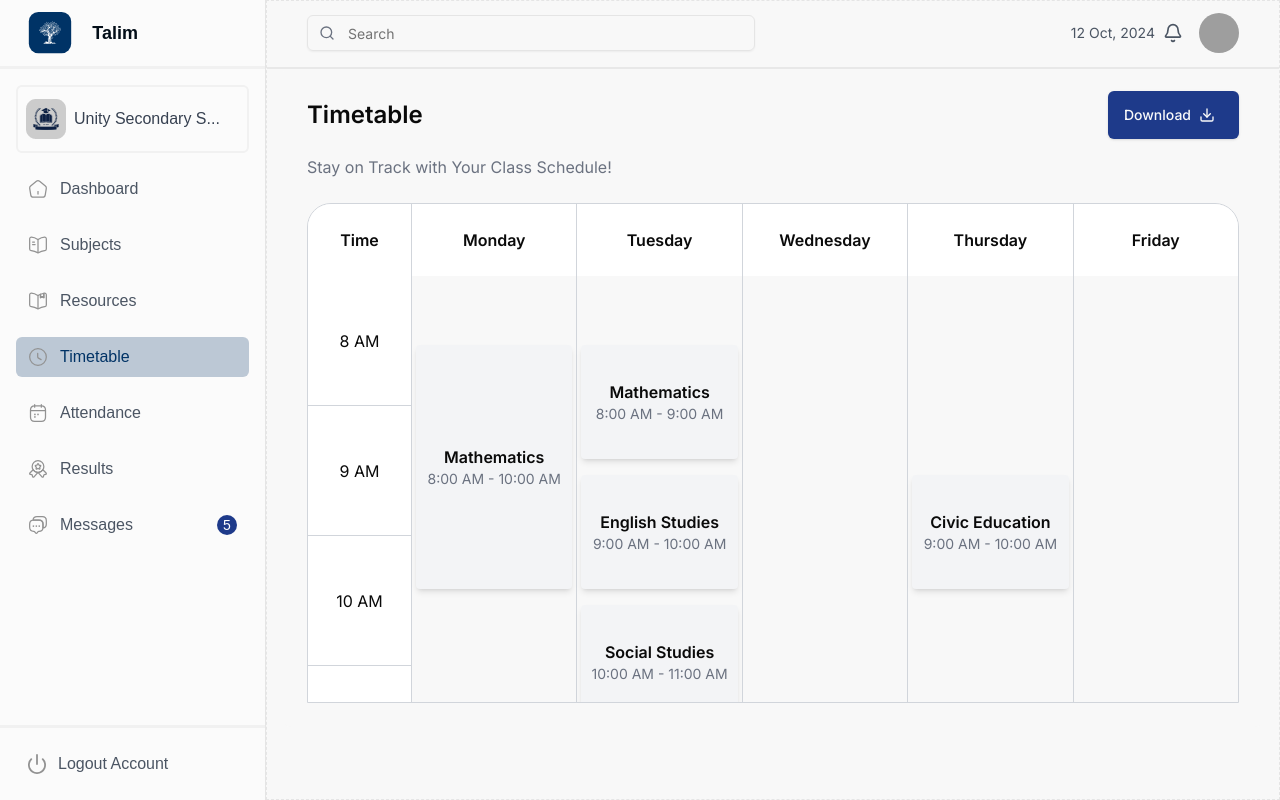
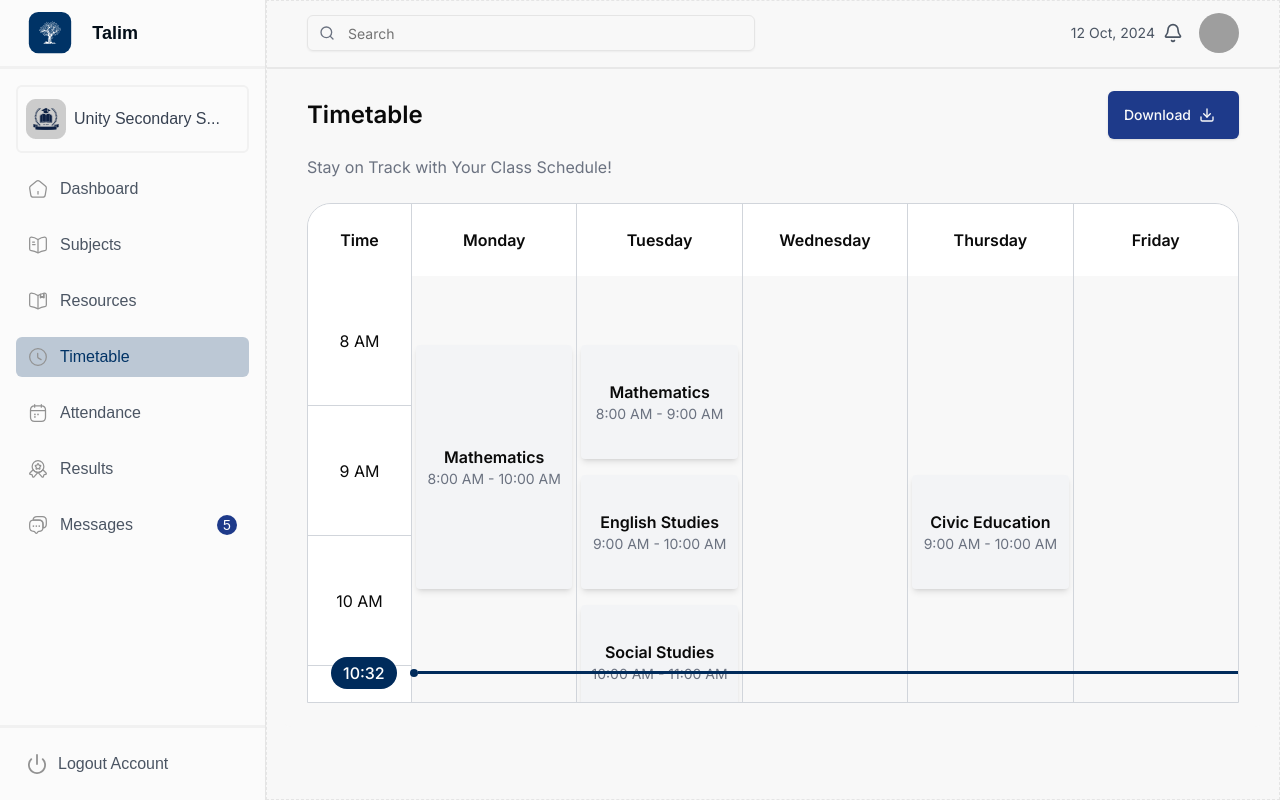
Before and after one commit to Iknow6aint/Talim-students-web, a Next.js app: page /timetable in a window 1280 px wide. Built offline with nearby package versions, Linux system fonts and the light colour scheme; grey boxes are pictures that could not be loaded.

Commit message:
added the current time indicator on the dashboard page

```diff
--- a/components/Timetable.tsx
+++ b/components/Timetable.tsx
@@ -1,49 +1,34 @@
+"use client"
 import { Download } from "lucide-react";
-import React from "react";
+import React, { useState, useEffect } from "react";
 import { Button } from "./ui/button";
 
 const Timetable = () => {
-  // Fixed height for each hour
-  const hourHeight = 130; // Adjust height for your preference (in pixels)
+  const hourHeight = 130; // Height for each hour (in pixels)
+  const startHour = 8; // Start of the timetable (8 AM)
 
-  // Define subjects with start time, end time, and the day
+  // Set your custom time here (use a 24-hour format)
+  const [manualTime, setManualTime] = useState("10:32");
+
+  const [currentTimePosition, setCurrentTimePosition] = useState(0);
+
+  useEffect(() => {
+    // Parse the manually set time
+    const [hours, minutes] = manualTime.split(":").map(Number);
+
+    // Calculate the position based on hours and minutes
+    const timePosition = ((hours - startHour) + minutes / 60) * hourHeight + 65;
+
+    setCurrentTimePosition(timePosition);
+  }, [manualTime, hourHeight]);
+
   const subjects = [
-    {
-      name: "Mathematics",
-      day: "Monday",
-      start: 8,
-      end: 10, // Ends at 10 AM
-    },
-    {
-      name: "Mathematics",
-      day: "Tuesday",
-      start: 8,
-      end: 9, // Ends at 9 AM
-    },
-    {
-      name: "English Studies",
-      day: "Tuesday",
-      start: 9,
-      end: 10, // Ends at 10 AM
-    },
-    {
-      name: "Social Studies",
-      day: "Tuesday",
-      start: 10,
-      end: 11, // Ends at 11 AM
-    },
-    {
-      name: "Civic Education",
-      day: "Thursday",
-      start: 9,
-      end: 10, // Ends at 10 AM
-    },
-    {
-      name: "Break time",
-      day: "All",
-      start: 12,
-      end: 13, // Ends at 1 PM
-    },
+    { name: "Mathematics", day: "Monday", start: 8, end: 10 },
+    { name: "Mathematics", day: "Tuesday", start: 8, end: 9 },
+    { name: "English Studies", day: "Tuesday", start: 9, end: 10 },
+    { name: "Social Studies", day: "Tuesday", start: 10, end: 11 },
+    { name: "Civic Education", day: "Thursday", start: 9, end: 10 },
+    { name: "Break time", day: "All", start: 12, end: 13 },
   ];
 
   return (
@@ -51,66 +36,36 @@ const Timetable = () => {
       <div className="mx-auto bg-[#F8F8F8] rounded-lg p-6">
         <div className="flex justify-between items-center mb-4">
           <h1 className="text-2xl font-semibold">Timetable</h1>
-          {/* <button className="bg-blue-600 text-white w-[149px]  py-2 rounded hover:bg-blue-700">
-            Download <Download className="mr-2 h-4 w-4" />
-          </button> */}
           <Button className="w-full sm:w-auto bg-blue-900 hover:bg-blue-800 py-6">
             Download <Download className="mr-2 h-7 w-6" />
           </Button>
         </div>
-        <p className="text-gray-500 mb-6">
-          Stay on Track with Your Class Schedule!
-        </p>
+        <p className="text-gray-500 mb-6">Stay on Track with Your Class Schedule!</p>
 
-        {/* Timetable */}
         <div className="overflow-x-auto border border-gray-300 rounded-t-3xl lg:h-[500px] 2xl:h-[790px] overflow-y-scroll">
-          {/* Header Row */}
-          <div
-            className="grid sticky top-0 z-10"
-            style={{ gridTemplateColumns: "103px repeat(5, 1fr)" }}
-          >
-            <div className="font-semibold text-center bg-[#FFFFFF] py-6">
-              Time
-            </div>
-            {["Monday", "Tuesday", "Wednesday", "Thursday", "Friday"].map(
-              (day, index) => (
-                <div
-                  key={index}
-                  className="font-semibold text-center bg-[#FFFFFF] py-6 border-l border-gray-300"
-                >
+          <div className="grid sticky top-0 z-10" style={{ gridTemplateColumns: "103px repeat(5, 1fr)" }}>
+            <div className="font-semibold text-center bg-[#FFFFFF] py-6">Time</div>
+            {["Monday", "Tuesday", "Wednesday", "Thursday", "Friday"].map((day, index) => (
+              <div key={index} className="font-semibold text-center bg-[#FFFFFF] py-6 border-l border-gray-300">
                 {day}
               </div>
-              )
-            )}
+            ))}
           </div>
 
-          {/* Time Rows and Subjects */}
-          <div
-            className="grid relative"
-            style={{ gridTemplateColumns: "103px repeat(5, 1fr)" }}
-          >
-            {/* Time Column */}
-            <div className=" left-0  bg-white">
-              {["8 AM", "9 AM", "10 AM", "11 AM", "12 PM", "1 PM", "2 PM"].map(
-                (time, index) => (
-                  <div
-                    key={index}
-                    className="flex items-center justify-center border-b border-gray-300"
-                    style={{ height: `${hourHeight}px` }}
-                  >
+          <div className="grid relative" style={{ gridTemplateColumns: "103px repeat(5, 1fr)" }}>
+            <div className="left-0 bg-white">
+              {["8 AM", "9 AM", "10 AM", "11 AM", "12 PM", "1 PM", "2 PM"].map((time, index) => (
+                <div key={index} className="flex items-center justify-center border-b border-gray-300" style={{ height: `${hourHeight}px` }}>
                   {time}
                 </div>
-                )
-              )}
+              ))}
             </div>
 
-            {/* Render "Break time" spanning all columns */}
             {subjects
               .filter((subject) => subject.name === "Break time")
               .map((breakTime, index) => {
-                const topPosition = (breakTime.start - 8) * hourHeight + 65; // Offset from 8 AM
-                const subjectHeight =
-                  (breakTime.end - breakTime.start) * hourHeight - 16; // Height based on duration
+                const topPosition = (breakTime.start - startHour) * hourHeight + 65;
+                const subjectHeight = (breakTime.end - breakTime.start) * hourHeight - 16;
 
                 return (
                   <div
@@ -119,7 +74,7 @@ const Timetable = () => {
                     style={{
                       top: `${topPosition}px`,
                       height: `${subjectHeight}px`,
-                      gridColumn: "span 5", // Span across all 5 days
+                      gridColumn: "span 5",
                     }}
                   >
                     <div>
@@ -132,20 +87,13 @@ const Timetable = () => {
                 );
               })}
 
-            {/* Days Columns */}
-            {["Monday", "Tuesday", "Wednesday", "Thursday", "Friday"].map(
-              (day, dayIndex) => (
-                <div
-                  key={dayIndex}
-                  className="col-span-1 border-l border-gray-300 relative"
-                >
+            {["Monday", "Tuesday", "Wednesday", "Thursday", "Friday"].map((day, dayIndex) => (
+              <div key={dayIndex} className="col-span-1 border-l border-gray-300 relative">
                 {subjects
                   .filter((subject) => subject.day === day)
                   .map((subject, subjectIndex) => {
-                      const topPosition =
-                        (subject.start - 8) * hourHeight + 65; // Offset from 8 AM
-                      const subjectHeight =
-                        (subject.end - subject.start) * hourHeight - 16; // Height based on duration
+                    const topPosition = (subject.start - startHour) * hourHeight + 65;
+                    const subjectHeight = (subject.end - subject.start) * hourHeight - 16;
 
                     return (
                       <div
@@ -166,8 +114,41 @@ const Timetable = () => {
                     );
                   })}
               </div>
-              )
-            )}
+            ))}
+
+            {/* Dynamic Time Indicator Based on Custom Time */}
+            <div
+  className="absolute left-[110px] w-[88%] lg:w-[93%]"
+  style={{
+    top: `${currentTimePosition - 7}px `, // Position based on the calculated time
+    zIndex: 30,
+
+  }}
+>
+  {/* Time Pill */}
+  <div className="absolute top-[-6px] left-[-87px] px-3 py-1 flex items-center justify-center bg-[#002B5B] text-white font-medium rounded-full">
+    {manualTime}
+  </div>
+
+  {/* Blue Dot */}
+  <div className="absolute  left-[-8px] right-0 h-2 w-2 rounded-full bg-[#002B5B]"
+  style={{
+    top: `5.4px`, // Position based on the calculated time
+
+  }}/>
+
+  {/* Horizontal Line */}
+  <div
+    className="absolute top-2 left-0 right-0 bg-[#002B5B]"
+    style={{
+      height: "3px", // Line thickness
+
+
+    }}
+  />
+</div>
+
+
           </div>
         </div>
       </div>
```
Lines whose indentation alone changed are shown as unchanged.
